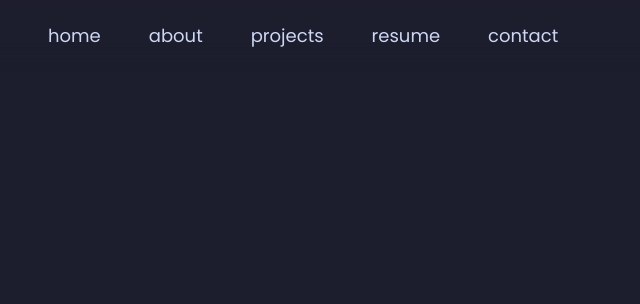
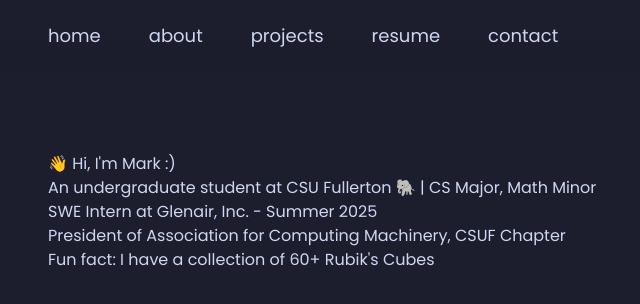
Before and after one commit to MarkRyanGarcia/portfolio, a React (Vite) app: page /about in a window 1280 px wide. Shown: the top 304 px of the page, without its empty margins (208-848 px from the left). Built offline with nearby package versions, Linux system fonts and the light colour scheme.

Commit message:
about page initial creation

```diff
--- a/src/App.tsx
+++ b/src/App.tsx
@@ -1,14 +1,16 @@
 import { BrowserRouter as Router, Route, Routes } from 'react-router-dom';
 import Navbar from './components/Navbar';
 import Home from './pages/Home';
+import About from './pages/About';
 
 export default function App() {
     return (
         <Router>
             <Navbar />
-            <div className='flex max-w-3xl mx-auto'>
+            <div className='flex max-w-3xl mx-auto m-5 md:py-15'>
                 <Routes>
                     <Route path="/" element={<Home />} />
+                    <Route path="/about" element={<About />} />
                 </Routes>
             </div>
         </Router>
--- a/src/components/home/Experience.tsx
+++ b/src/components/home/Experience.tsx
@@ -46,7 +46,7 @@ export default function Experience() {
                 </NavLink>
             </div>
 
-            <div className="flex space-x-2 md:space-x-10 w-full h-auto">
+            <div className="flex space-x-2 md:space-x-4 w-full h-auto">
                 <div className="border-l-3 border-white" />
                 <div className="flex flex-col w-full space-y-4">
                     {expItems && expItems.length > 0 ? (
--- a/src/components/home/ExperienceCard.tsx
+++ b/src/components/home/ExperienceCard.tsx
@@ -10,7 +10,7 @@ interface ExperienceCardProps {
 export default function ExperienceCard({ title, company, timeline, location, bullets }: ExperienceCardProps) {
 
     return (
-        <div className="w-full bg-base-2 rounded-md p-3">
+        <div className="w-full bg-base-2 rounded-md p-5">
             <div className="flex flex-col space-y-3">
                 <div className="flex flex-col md:flex-row md:justify-between">
                     <div className="flex flex-col w-full">
--- /dev/null
+++ b/src/pages/About.tsx
@@ -0,0 +1,21 @@
+export default function About() {
+    return (
+        <div className="text-primary">
+            <h3>👋 Hi, I'm Mark :)</h3>
+            <ul>
+                <li>
+                    An undergraduate student at CSU Fullerton 🐘 | CS Major, Math Minor
+                </li>
+                <li>
+                    SWE Intern at Glenair, Inc. - Summer 2025
+                </li>
+                <li>
+                    President of Association for Computing Machinery, CSUF Chapter
+                </li>
+                <li>
+                    Fun fact: I have a collection of 60+ Rubik's Cubes
+                </li>
+            </ul>
+        </div>
+    )
+}
--- a/src/pages/Home.tsx
+++ b/src/pages/Home.tsx
@@ -1,4 +1,3 @@
-
 import Experience from "../components/home/Experience";
 import Hero from "../components/home/Hero";
 
@@ -6,13 +5,9 @@ export default function Home() {
 
 
     return (
-        <div className="w-full m-5 md:py-15 md:mx-0 space-y-16 md:space-y-20">
-
+        <div className="space-y-16 md:space-y-20">
             <Hero />
             <Experience />
-
-
-
         </div>
     )
 }
```
